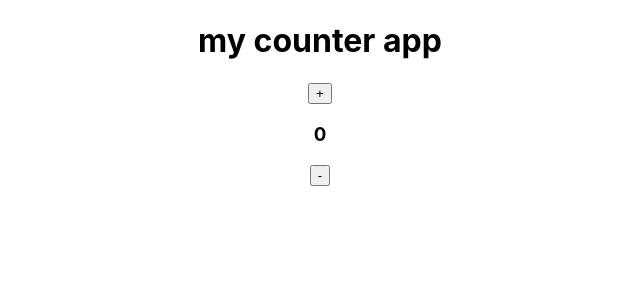
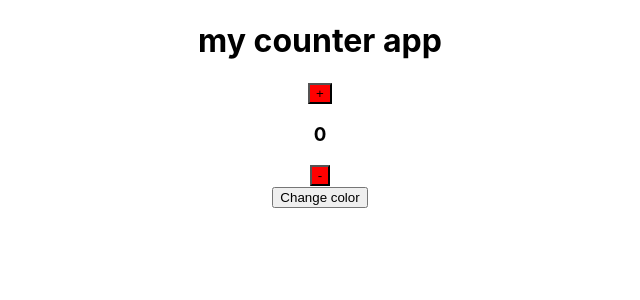
Before and after one commit to saifad303/myTodo, a React (Create React App) app: page / in a window 1280 px wide. Shown: the top 300 px of the page, without its empty margins (320-960 px from the left). Built offline with nearby package versions, Linux system fonts and the light colour scheme.

Commit message:
final touch

```diff
--- a/src/App.js
+++ b/src/App.js
@@ -1,11 +1,28 @@
 import './App.css';
 import CounterHook from "./CounterHook";
+import React, {useState, createContext} from "react";
+
+export const CreateContext = createContext();
 
 function App() {
+  const [theme, setTheme] = useState('red');
+
+  const changeColor = () =>{
+    setTheme((prevTheme) =>{
+      return prevTheme === 'red' ? 'green' : 'red'
+    });
+  }
+
+
   return (
-    <div className="App">
-      <CounterHook title={"my counter app"}/>
-    </div>
+    <>
+      <CreateContext.Provider value={{ backgroundColor: theme }}>
+        <div className="App">
+          <CounterHook title={"my counter app"}/>
+          <button onClick={changeColor}>Change color</button>
+        </div>
+      </CreateContext.Provider>
+    </>
   );
 }
 
--- a/src/CounterHook.js
+++ b/src/CounterHook.js
@@ -1,7 +1,9 @@
-import React, {useState} from "react";
+import React, {useState, useContext} from "react";
+import { CreateContext } from "./App";
 
 function CounterHook({title}){
     const [counter, setCounter] = useState(0);
+    const value = useContext(CreateContext);
 
     const increase = () =>{
         setCounter(counter + 1);
@@ -14,9 +16,9 @@
         <>
             <div>
                 <h1>{title}</h1>
-                <button onClick={increase}>+</button>
+                <button style={value} onClick={increase}>+</button>
                 <h3>{counter}</h3>
-                <button onClick={decrease}>-</button>
+                <button style={value} onClick={decrease}>-</button>
             </div>
         </>
     )
```
Also changed, not shown: 1 other file (tests, documents, lock files or other folders).
